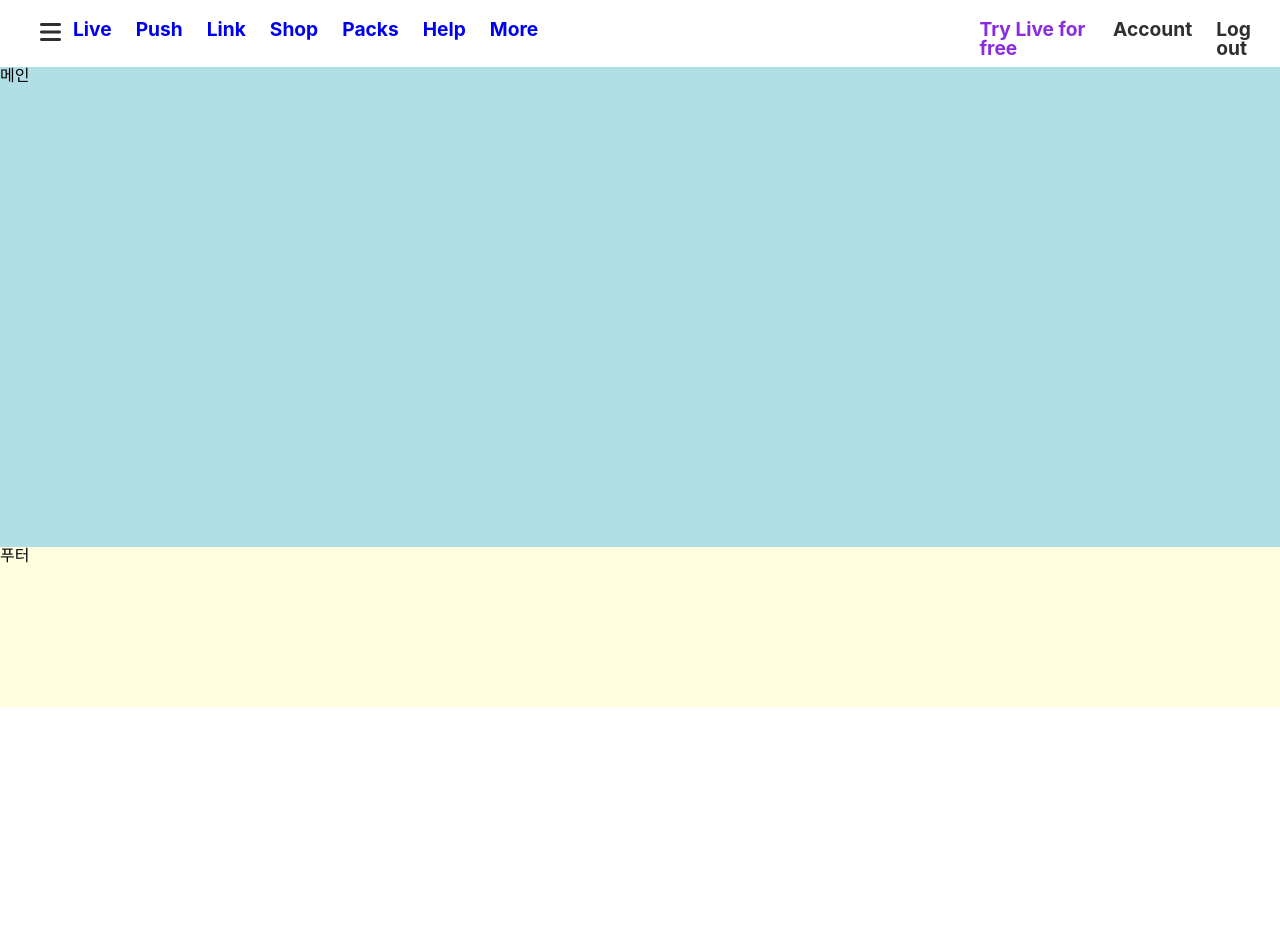
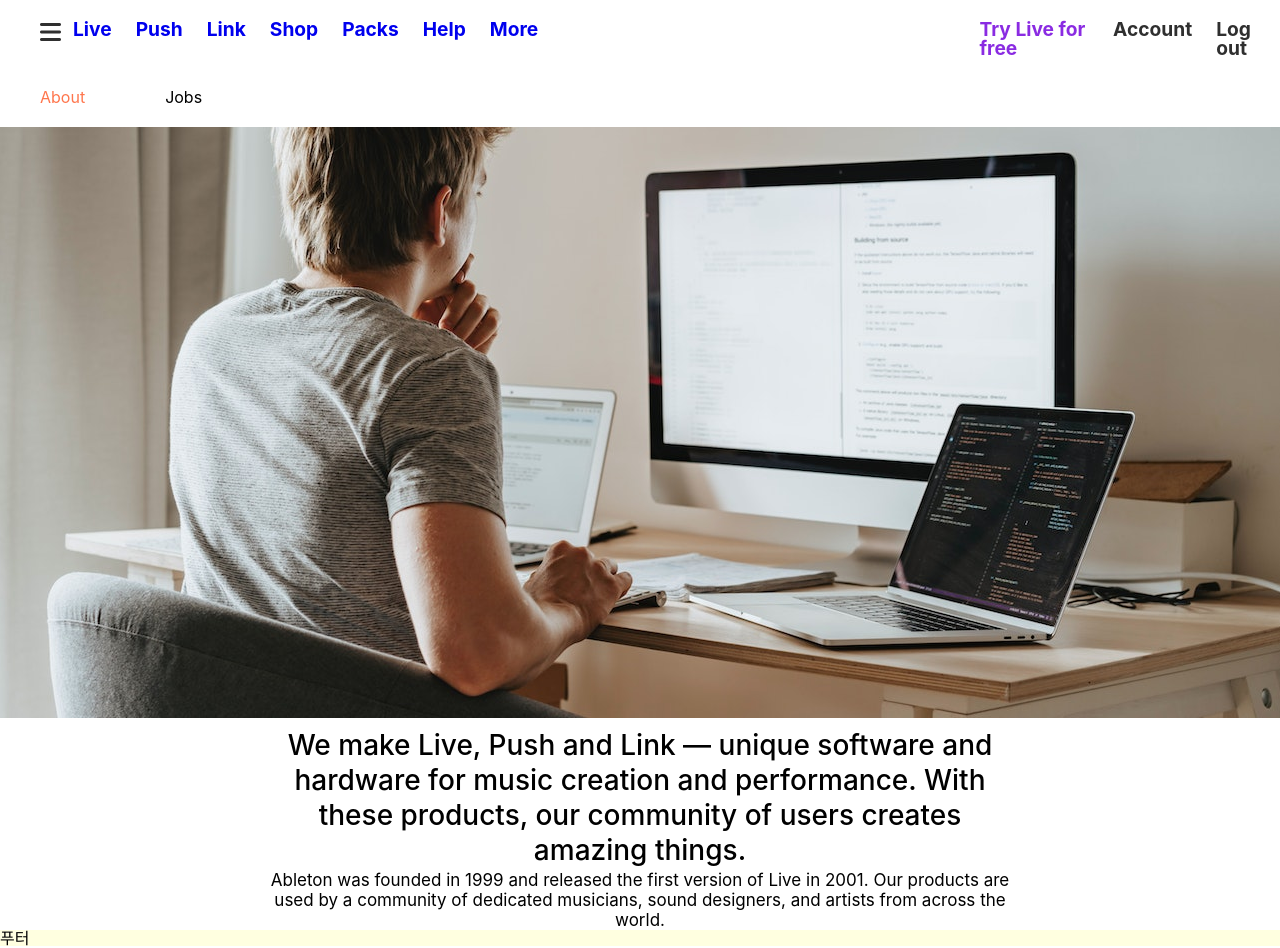
Before and after one commit to rowooncoding/html-css-practice1, a plain HTML site: page index.html in a window 1280 px wide. Before the commit the page ends 800 px from the top, so only its background shows below. Drawn offline with Linux system fonts and the light colour scheme.

Commit message:
메인컨텐츠 첫번째 사진부분 제작 완료

```diff
--- a/css/index.css
+++ b/css/index.css
@@ -69,12 +69,50 @@ a {
 
 /* 메인 스타일 */
 .main {
-  background-color: powderblue;
-  height: 60vh;
+  /* background-color: powderblue; */
+}
+
+.mainnav_list {
+  display: flex;
+
+}
+
+.mainnav_list li {
+  padding: 22px 40px;
+}
+
+.mainnav_list li:first-child {
+  color: #ff764d;
+}
+
+.maincontent {
+  display: flex;
+  justify-content: center;
+}
+
+.article1 {
+  text-align: center;
+  line-height: 35px;
+  width: 751px;
+  height: 112px;
+  margin: 0 auto;
+  font-size: 28px;
+  font-weight: 500;
+  padding-top: 10px;
+}
+
+.article2 {
+  text-align: center;
+  line-height: 20px;
+  width: 771px;
+  height: 60px;
+  margin: 20px auto;
+  font-size: 17px;
+  padding-top: 20px;
 }
 
 /* 푸터 스타일 */
 .footer {
   background-color: lightyellow;
-  height: 20vh;
+  /* height: 20vh; */
 }
--- a/index.html
+++ b/index.html
@@ -30,7 +30,27 @@
   </nav>
 
   <!-- 메인 -->
-  <main class="main">메인</main>
+  <main class="main">
+    <div class="mainnav">
+      <ul class="mainnav_list">
+        <li>About</li>
+        <li>Jobs</li>
+      </ul>
+    </div>
+
+    <div class="maincontent">
+      <img src="./images/coding.jpg" alt="코딩 이미지" />
+    </div>
+
+    <div class="section">
+      <div class="article1">
+      We make Live, Push and Link — unique software and hardware for music creation and performance. With these products, our community of users creates amazing things.
+      </div>
+      <div class="article2">
+      Ableton was founded in 1999 and released the first version of Live in 2001. Our products are used by a community of dedicated musicians, sound designers, and artists from across the world.
+      </div>
+    </div>
+  </main>
 
   <!-- 푸터 -->
   <footer class="footer">푸터</footer>
```
Also changed, not shown: images/coding.jpg (added).
